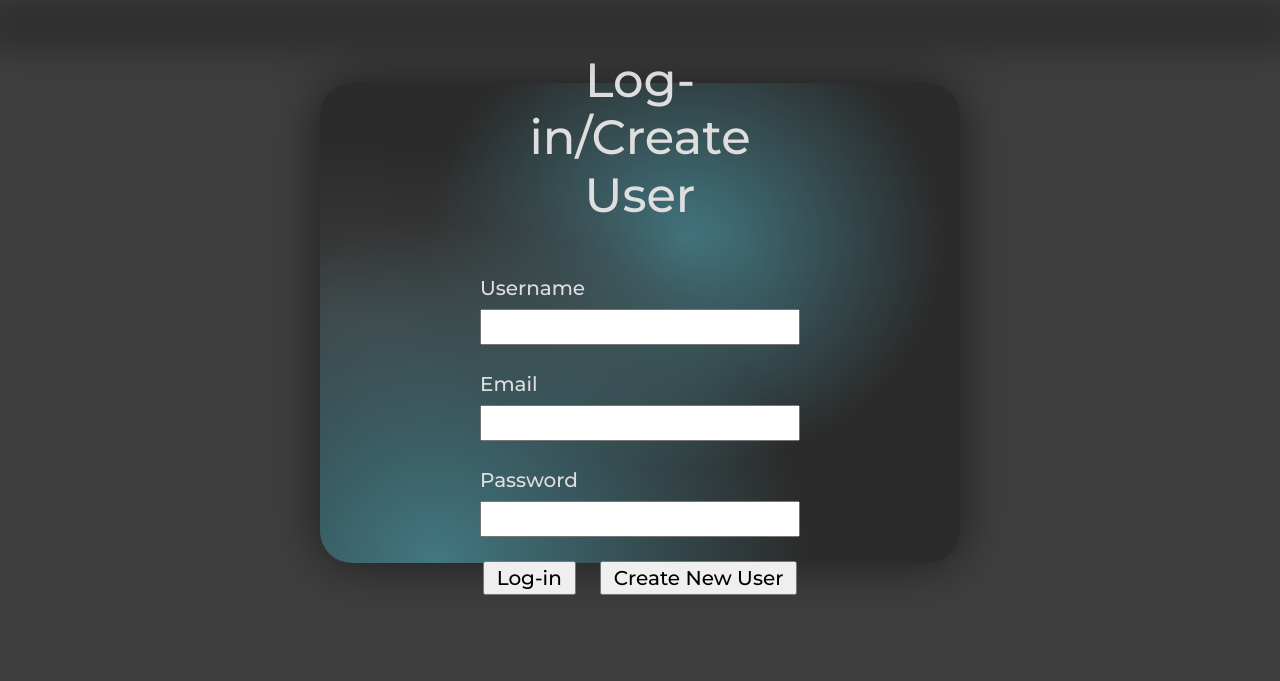
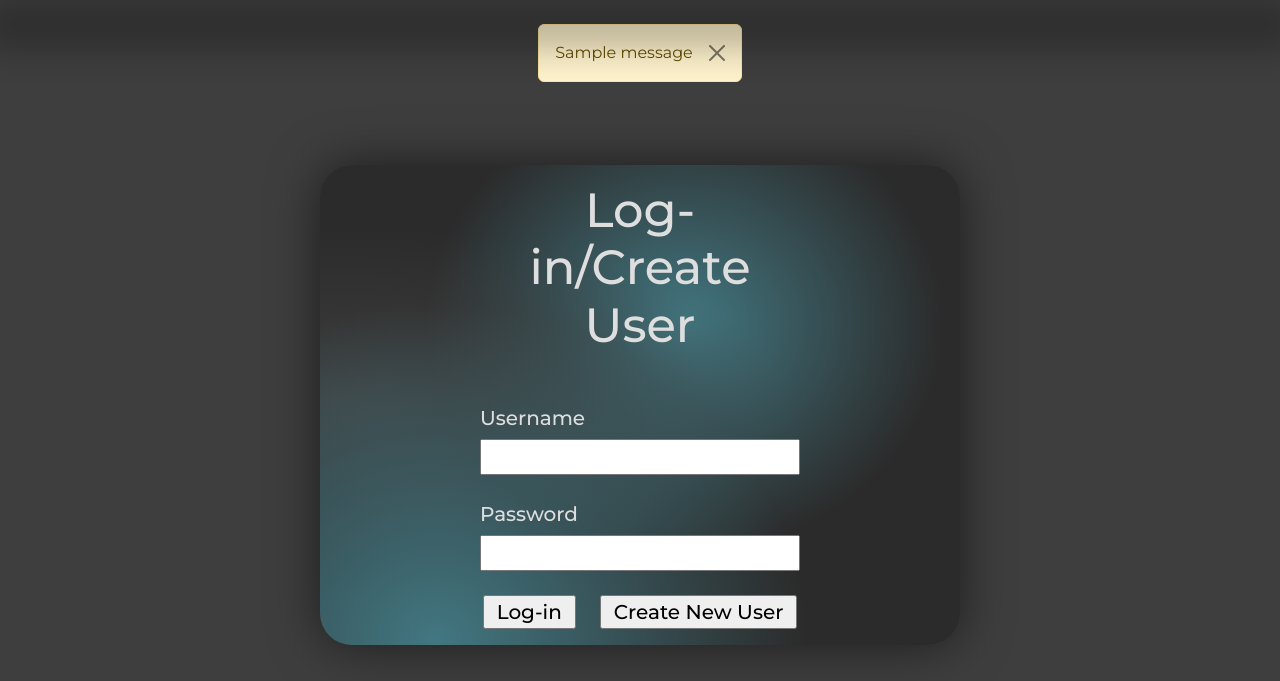
Before and after one commit to Riley-26/IncomeManagerApp, a Django app: page /login/ in a window 1280 px wide. Shown: the part 56-737 px from the top of the page. Run offline with Django 4.2, Linux system fonts and the light colour scheme; one stand-in notice (Sample message) is shown.

Commit message:
12/12 12:19 Logout, login

```diff
--- a/IncomeApp/models.py
+++ b/IncomeApp/models.py
@@ -5,8 +5,8 @@ from django.contrib.auth.models import User
 # Create your models here.
 class Person(models.Model):
     user = models.OneToOneField(User, on_delete=models.CASCADE, null=True, blank=True)
-    email = models.EmailField(max_length=254, null=True, blank=True)
     name = models.CharField(max_length=255, null=True, blank=True)
+    password = models.CharField(max_length=32)
 
     def __str__(self):
         return self.name
--- a/IncomeApp/templates/incomeapp/login.html
+++ b/IncomeApp/templates/incomeapp/login.html
@@ -4,17 +4,16 @@
 
 {% block content %}
 <div class="container login-container">
-    <form class="login-form">
+    <form class="login-form" action="" method=POST>
+        {% csrf_token %}
         <h1 class="login-header">Log-in/Create User</h1>
         <label class="login-label username-label">Username</label>
         <input type="text" class="login-input username-input" name="username-input">
-        <label class="login-label email-label">Email</label>
-        <input type="text" class="login-input email-input" name="email-input">
         <label class="login-label password-label">Password</label>
-        <input type="text" class="login-input password-input" name="password-input">
+        <input type="password" class="login-input password-input" name="password-input">
         <div class="login-buttons">
-            <input type="button" class="login-button" name="login-button" value="Log-in" onclick="loginUser()">
-            <input type="button" class="login-button" name="login-button" value="Create New User" onclick="loginUser()">
+            <input type="submit" class="login-button" name="login-button" value="Log-in">
+            <input type="submit" class="login-button" name="login-button" value="Create New User">
         </div>
     </form>
 </div>
--- a/IncomeApp/templates/incomeapp/main.html
+++ b/IncomeApp/templates/incomeapp/main.html
@@ -11,6 +11,7 @@
         <link rel="stylesheet" type="text/css" href="{% static 'css/main.css' %}">
         <meta name="viewport" content="width=device-width, initial-scale=1, maximum-scale=1, minimum-scale=1" />
 
+        <script src="https://cdn.jsdelivr.net/npm/bootstrap@5.3.2/dist/js/bootstrap.bundle.min.js" integrity="sha384-C6RzsynM9kWDrMNeT87bh95OGNyZPhcTNXj1NW7RuBCsyN/o0jlpcV8Qyq46cDfL" crossorigin="anonymous"></script>
         <script type="text/javascript">
             var user = '{{request.user}}'
 
@@ -48,17 +49,27 @@
 
     </head>
     <body>
+
         <nav class="navbar">
             <div class="nav-container">
                 <a href="{% url 'home' %}" class="nav-list-logo">Income<span style="color:#5ba4b1;">Manager</span></a>
                 <ul class="nav-list">
                     <li class="nav-list-element"><a href="{% url 'home' %}">Home</a></li>
                     <li class="nav-list-element nav-list-element-mid"><a href="{% url 'userpage' %}">My Manager</a></li>
-                    <li class="nav-list-element nav-list-btn"><a href="{% url 'login' %}">Log In</a></li>
+                    <li class="nav-list-element nav-list-btn"><a href="{% url 'login' %}" class="login-btn" onclick="logout()">Log In</a></li>
                 </ul>
             </div>
             <hr class="nav-hr">
         </nav>
+
+        {% if messages %}
+            {% for message in messages %}
+            <div class="alert alert-warning alert-dismissible fade show alert-login" role="alert">
+                {{ message }}
+                <button type="button" class="btn-close" data-bs-dismiss="alert" aria-label="Close"></button>
+            </div>
+            {% endfor %}
+        {% endif %}
 
         {% block content %}
 
--- a/IncomeApp/templates/incomeapp/userpage.html
+++ b/IncomeApp/templates/incomeapp/userpage.html
@@ -3,8 +3,10 @@
 <link rel="stylesheet" type="text/css" href="{% static 'css/main.css' %}">
 
 {% block content %}
+<span class="anon-modal">Please log-in or create a new user.</span>
 <div class="container">
     <span class="form-modal"></span>
+
     <div id="main">
         <div class="modal"><span class="view-button" onclick="blurModal('show')">View</span></div>
         <div class="main-left">
--- a/IncomeApp/urls.py
+++ b/IncomeApp/urls.py
@@ -4,10 +4,10 @@ from . import views
 urlpatterns = [
     path('', views.home, name='home'),
     path('login/', views.login, name='login'),
+    path('logout/', views.logout, name='logout'),
     path('userpage/', views.userpage, name='userpage'),
     path('add_income/', views.addIncome, name="add_income"),
     path('add_expense/', views.addExpense, name="add_expense"),
     path('remove_income/', views.removeIncome, name="remove_income"),
     path('remove_expense/', views.removeExpense, name="remove_expense"),
-    path('login_user/', views.loginUser, name="login_user"),
 ]
--- a/IncomeApp/utils.py
+++ b/IncomeApp/utils.py
@@ -7,11 +7,12 @@ def userData(request):
     if request.user.is_authenticated:
         person = request.user.person
         person_incomes = Income.objects.filter(person=person).values()
-
-        person = request.user.person
         person_expenses = Expense.objects.filter(person=person).values()
+    else:
+        return {}
 
     return {'incomes': person_incomes, 'expenses': person_expenses, 'user': person}
+
 
 def getTotals(request):
     person = request.user.person
--- a/IncomeApp/views.py
+++ b/IncomeApp/views.py
@@ -1,5 +1,9 @@
-from django.shortcuts import render
+from django.shortcuts import render, redirect
 from django.http import JsonResponse
+from django.contrib.auth import authenticate
+from django.contrib.auth import login as auth_login
+from django.contrib.auth import logout as auth_logout
+from django.contrib import messages
 import json
 
 from .models import *
@@ -11,38 +15,46 @@ def home(request):
     return render(request, 'incomeapp/home.html', context)
 
 def login(request):
-    context = {}
-    return render(request, 'incomeapp/login.html', context)
+    if request.method == "POST":
+        username = request.POST['username-input']
+        password = request.POST['password-input']
+        user = authenticate(request, username=username, password=password)
+        if user is not None:
+            auth_login(request, user)
+            return redirect('userpage')
+        else:
+            messages.success(request, ("No user found. Please try again or create a new user with that Username."))
+            return redirect('login')
+    else:
+        context = {}
+        return render(request, 'incomeapp/login.html', context)
 
-def loginUser(request):
-    data = userData(request)
-    username = data['username']
-    email = data['email']
+def logout(request):
+    if request.method == "POST":
+        auth_logout(request)
 
-    person = request.user.person
-    new_user = Person.objects.get_or_create(user=person, name=username, email=email)
-
-    new_user.save()
-
-    return JsonResponse("yes", safe=False)
+    return JsonResponse("Logged out", safe=False)
 
 def userpage(request):
     data = userData(request)
-    incomes = data['incomes']
-    expenses = data['expenses']
-    user = data['user']
-    totals_data = getTotals(request)
-    total_incomes = totals_data['total_incomes']
-    total_expenses = totals_data['total_expenses']
+    context = {}
+    if data:
+        incomes = data['incomes']
+        expenses = data['expenses']
+        user = data['user']
+        totals_data = getTotals(request)
+        total_incomes = totals_data['total_incomes']
+        total_expenses = totals_data['total_expenses']
 
-    final_total = total_incomes - total_expenses
+        final_total = total_incomes - total_expenses
 
-    if final_total >= 0:
-        final_total = "+£" + str(final_total)
-    else:
-        final_total = "-£" + str(abs(final_total))
+        if final_total >= 0:
+            final_total = "+£" + str(final_total)
+        else:
+            final_total = "-£" + str(abs(final_total))
 
-    context = {'incomes': incomes, 'expenses': expenses, 'total_incomes': total_incomes, 'total_expenses': total_expenses, 'final_total': final_total, 'user': user}
+        context = {'incomes': incomes, 'expenses': expenses, 'total_incomes': total_incomes, 'total_expenses': total_expenses, 'final_total': final_total, 'user': user}
+
     return render(request, 'incomeapp/userpage.html', context)
 
 def addIncome(request):
--- a/IncomeManager/settings.py
+++ b/IncomeManager/settings.py
@@ -114,6 +114,8 @@ USE_I18N = True
 
 USE_TZ = True
 
+MESSAGE_STORAGE = "django.contrib.messages.storage.session.SessionStorage"
+
 
 # Static files (CSS, JavaScript, Images)
 # https://docs.djangoproject.com/en/4.1/howto/static-files/
--- a/IncomeManager/urls.py
+++ b/IncomeManager/urls.py
@@ -17,6 +17,7 @@ from django.contrib import admin
 from django.urls import path, include
 
 urlpatterns = [
+    path('admin/', admin.site.urls),
     path('', include('IncomeApp.urls')),
-    path('admin/', admin.site.urls),
+    path('', include('django.contrib.auth.urls')),
 ]
--- a/static/css/main.css
+++ b/static/css/main.css
@@ -45,6 +45,11 @@ ul{
 
 li{
     font-size: 18px;
+}
+
+.alert{
+    margin: 24px auto;
+    max-width: fit-content;
 }
 
 .navbar{
@@ -146,7 +151,9 @@ li{
     width: 108px;
     height: 108px;
     box-shadow: 0px 0px 20px 0px black;
+    user-select: none;
     transition: all 0.2s ease-in-out;
+    z-index: 50;
 }
 
 .hide-button:hover{
@@ -168,6 +175,21 @@ li{
     opacity: 1;
     border-radius: 8px;
     transition: all 0.2s ease;
+    z-index: 4;
+
+}
+
+.anon-modal{
+    position: absolute;
+    width: 100%;
+    height: 93vh;
+    background-color: rgba(0, 0, 0, 0.712);
+    z-index: 100;
+    display: flex;
+    justify-content: center;
+    align-items: center;
+    color: var(--light-font-color);
+    font-size: 48px;
 }
 
 .view-button{
@@ -178,6 +200,7 @@ li{
     font-weight: 500;
     position: relative;
     transition: all 0.2s ease;
+    filter: brightness(0.5);
 }
 
 .view-button::after{
@@ -266,7 +289,7 @@ li{
 }
 
 .main-totals-usertotal{
-    width: 40%;
+    max-width: 100%;
     font-size: 84px;
     height: 50%;
 }
--- a/static/js/manager.js
+++ b/static/js/manager.js
@@ -3,8 +3,29 @@ const incomeForm = document.getElementsByClassName("income-form")[0];
 const expenseForm = document.getElementsByClassName("expense-form")[0];
 const visBtn = document.getElementsByClassName("hide-icon")[0];
 const formModal = document.getElementsByClassName("form-modal")[0];
+const guestModal = document.getElementsByClassName("anon-modal")[0];
+const loginBtn = document.getElementsByClassName("login-btn");
+
+if (user !== "AnonymousUser"){
+    for (i = 0; i < loginBtn.length; i++){
+        loginBtn[i].innerHTML = "Log out"
+    }
+    for (i = 0; i < loginBtn.length; i++){
+        loginBtn[i].href = "#"
+    }
+
+}
 
 if (window.location.pathname == '/userpage/'){
+    if (user === "AnonymousUser"){
+        guestModal.style.display = "flex"
+
+    } else{
+        guestModal.style.display = "none"
+        const viewBtn = document.getElementsByClassName("view-button")[0];
+
+        viewBtn.style.filter = "brightness(1)"
+
         const userTotal = document.getElementsByClassName("main-totals-usertotal")[0];
 
         if (userTotal.innerHTML[0] == "+"){
@@ -29,6 +50,7 @@ if (window.location.pathname == '/userpage/'){
             sessionStorage.setItem("vis", "visibility")
         } else{
             visBtn.innerHTML = sessionStorage.getItem("vis")
+        }
     }
 }
 
@@ -123,7 +145,7 @@ function addNewExpense(){
     x = document.getElementsByClassName('main-right-list-element-title')
 
     for (i = 0; i < x.length; i++){
-        if (incomeName === document.getElementsByClassName('main-right-list-element-title')[i].innerHTML){
+        if (expenseName === document.getElementsByClassName('main-right-list-element-title')[i].innerHTML){
             alert("Name already exists. Please choose another.")
         }
     }
@@ -188,10 +210,9 @@ function closeBtn(){
 }
 
 function loginUser(){
-    var url = "/login_user/"
-    username = document.getElementsByClassName('username-input')[0].value
-    email = document.getElementsByClassName('email-input')[0].value
-    password = document.getElementsByClassName('password-input')[0].value
+    var url = ''
+    username_input = document.getElementsByClassName('username-input')[0].value
+    password_input = document.getElementsByClassName('password-input')[0].value
 
     fetch(url, {
         method: 'POST',
@@ -199,11 +220,35 @@ function loginUser(){
             'Content-Type':'application/json',
             'X-CSRFToken':csrftoken,
         },
-        body:JSON.stringify({'username': username, 'email': email, 'password': password})
+        body:JSON.stringify({'username_input': username_input, 'password_input': password_input})
     })
 
     .then((response) =>{
-        location.reload()
+        window.location = response.url
         return response.json();
     })
 }
+
+function logout(){
+    var url = '/logout/'
+    endIndex = loginBtn[0].href.length-1, loginBtn[0].href.length
+
+    if (loginBtn[0].href.slice(endIndex) === "#"){
+        if (confirm("Are you sure you want to logout?")){
+            fetch(url, {
+                method: 'POST',
+                headers: {
+                    'ContentType': 'application/json',
+                    'X-CSRFToken': csrftoken,
+                },
+                body:user
+            })
+
+            .then((response) => {
+                url = '/'
+                window.location = url
+                return response.json()
+            })
+        }
+    }
+}
```
Also changed, not shown: IncomeApp/migrations/0001_initial.py, IncomeApp/migrations/0002_person_email_alter_person_name.py (deleted), db.sqlite3, 1 other file. Lines whose indentation alone changed are shown as unchanged.
